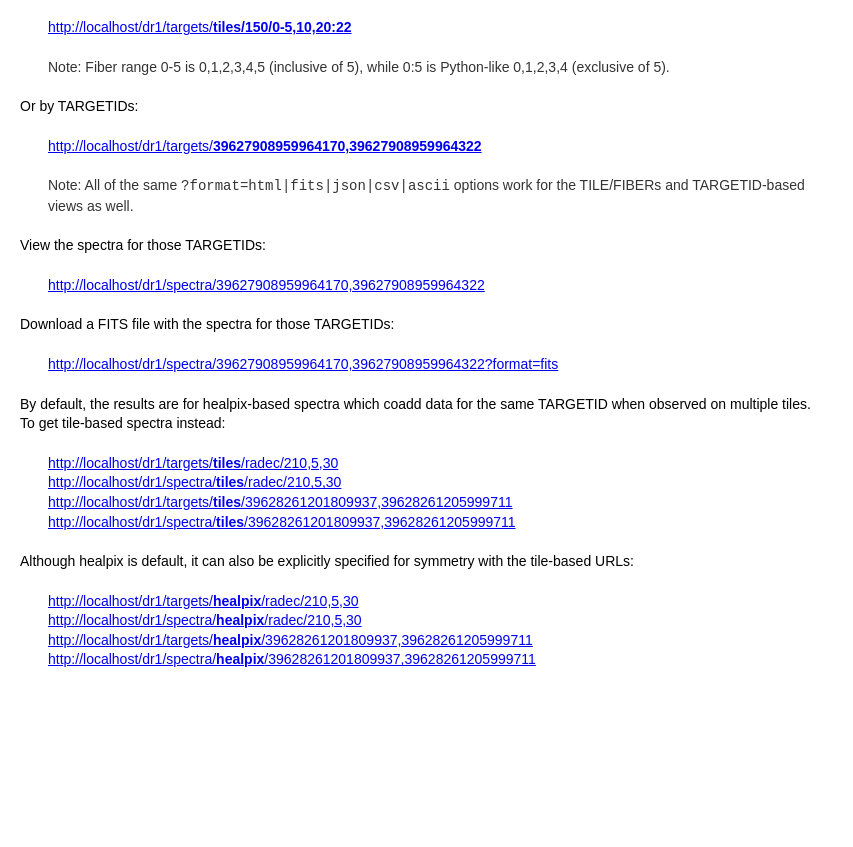
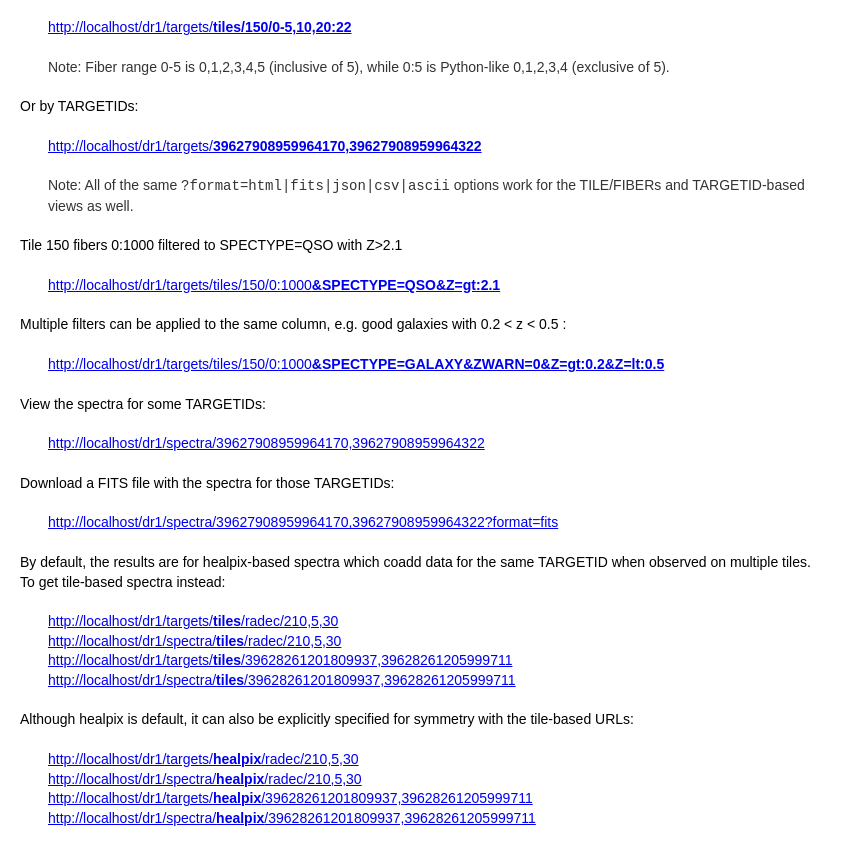
Before and after one commit to sbailey/inspector, a Flask app: page /examples in a window 1280 px wide. Shown: the part 1179-2026 px from the top of the page, without its empty margins (0-853 px from the left). Before the commit the page ends 1868 px from the top, so only its background shows below. Run offline with Flask 3, Linux system fonts and the light colour scheme.

Commit message:
add filter options

```diff
--- a/app.py
+++ b/app.py
@@ -19,6 +19,7 @@ from desispec.io.redrock import read_redrock_targetcat
 from prospect.viewer import plotspectra
 
 from flask import Flask, request, jsonify, render_template, make_response, Response
+import werkzeug.datastructures.structures
 
 from inspector.auth import conditional_auth
 
@@ -65,6 +66,11 @@ def parse_fibers(fibers_string):
 
     return fibers
 
+
+@app.route("/testargs")
+def test_filter():
+    print(type(request.args))
+    return str(request.args.to_dict(flat=False))
 
 @app.route("/<string:specprod>/test")
 @conditional_auth
@@ -220,6 +226,7 @@ def _format_radec(ra,dec):
     return f'({rastr},{decstr})'
 
 def render_table(table, format_type):
+
     if format_type == 'html':
         specprod = table.meta['SPECPROD']
         header = f'DESI {specprod} production'
@@ -246,6 +253,61 @@ def render_table(table, format_type):
     else:
         return f"Unsupported format='{format_type}'", 400
 
+def filter_table(table, args=None):
+    """
+    Filter a Table based upon URL args dict
+
+    TODO: expand explanation, args comes from request.args.to_dict(flat=False)
+    """
+    if args is None:
+        args = request.args.to_dict(flat=False)
+    elif isinstance(args, werkzeug.datastructures.structures.MultiDict):
+        args = args.to_dict(flat=False)
+
+    keep = np.ones(len(table), dtype=bool)
+    for column, filter_list in args.items():
+        if column not in table.colnames:
+            continue
+        for filt in filter_list:
+            if ':' in filt:
+                operator, value = filt.split(':')
+            else:
+                operator = 'eq'
+                value = filt
+
+            value = np.array(value, dtype=table[column].dtype)
+            print(f'Filter {column} {operator} {value}')
+
+            if operator == 'eq':
+                keep &= (table[column] == value)
+            elif operator == 'lt':
+                keep &= (table[column] < value)
+            elif operator == 'le':
+                keep &= (table[column] <= value)
+            elif operator == 'gt':
+                keep &= (table[column] > value)
+            elif operator == 'ge':
+                keep &= (table[column] >= value)
+            else:
+                #- TODO: handle error message with error message to user
+                print(f'ERROR: unrecognized operator {operator}')
+
+    return table[keep]
+
+def add_zcat_columns(targetcat, specprod):
+    """
+    Return copy of targetcat with zcat columns added
+
+    Adds TARGET_RA, TARGET_DEC, SPECTYPE, Z, ZWARN
+    """
+    t = targetcat.copy(copy_data=False)
+    zcat = read_redrock_targetcat(t, fmcols=['TARGET_RA', 'TARGET_DEC'], specprod=specprod)
+    for col in ['TARGET_RA', 'TARGET_DEC', 'SPECTYPE', 'Z', 'ZWARN']:
+        t[col] = zcat[col]
+
+    return t
+
+
 #-------------------------------------------------------------------------
 #- Inventory of targets
 
@@ -264,9 +326,7 @@ def healpix_radec_targets(specprod, radec):
         return MAX_RADIUS_ERROR_MESSAGE
 
     t = inventory.target_healpix(radec=(ra,dec,radius), specprod=specprod)
-    zcat = read_redrock_targetcat(t, fmcols=['TARGET_RA', 'TARGET_DEC'], specprod=specprod)
-    for col in ['TARGET_RA', 'TARGET_DEC', 'SPECTYPE', 'Z', 'ZWARN']:
-        t[col] = zcat[col]
+    t = filter_table(add_zcat_columns(t, specprod))
 
     return render_table(t, format_type)
 
@@ -283,9 +343,7 @@ def healpix_targets(specprod, targetids):
 
     targetids = list(map(int, targetids.split(',')))
     t = inventory.target_healpix(targetids=targetids, specprod=specprod)
-    zcat = read_redrock_targetcat(t, fmcols=['TARGET_RA', 'TARGET_DEC'], specprod=specprod)
-    for col in ['TARGET_RA', 'TARGET_DEC', 'SPECTYPE', 'Z', 'ZWARN']:
-        t[col] = zcat[col]
+    t = filter_table(add_zcat_columns(t, specprod))
 
     return render_table(t, format_type)
 
@@ -304,9 +362,7 @@ def tiles_radec_targets(specprod, radec):
         return MAX_RADIUS_ERROR_MESSAGE
 
     t = inventory.target_tiles(radec=(ra,dec,radius), specprod=specprod)
-    zcat = read_redrock_targetcat(t, fmcols=['TARGET_RA', 'TARGET_DEC'], specprod=specprod)
-    for col in ['TARGET_RA', 'TARGET_DEC', 'SPECTYPE', 'Z', 'ZWARN']:
-        t[col] = zcat[col]
+    t = filter_table(add_zcat_columns(t, specprod))
 
     return render_table(t, format_type)
 
@@ -322,9 +378,7 @@ def tiles_targets(specprod, targetids):
 
     targetids = list(map(int, targetids.split(',')))
     t = inventory.target_tiles(targetids=targetids, specprod=specprod)
-    zcat = read_redrock_targetcat(t, fmcols=['TARGET_RA', 'TARGET_DEC'], specprod=specprod)
-    for col in ['TARGET_RA', 'TARGET_DEC', 'SPECTYPE', 'Z', 'ZWARN']:
-        t[col] = zcat[col]
+    t = filter_table(add_zcat_columns(t, specprod))
 
     return render_table(t, format_type)
 
@@ -363,9 +417,7 @@ def plot_tiles_targets_fibers(specprod, tileid, fibers):
     targetcat['LASTNIGHT'] = lastnight
     targetcat['FIBER'] = fibers
 
-    zcat = read_redrock_targetcat(targetcat, fmcols=['TARGET_RA', 'TARGET_DEC'], specprod=specprod)
-    for col in ['TARGET_RA', 'TARGET_DEC', 'SPECTYPE', 'Z', 'ZWARN']:
-        targetcat[col] = zcat[col]
+    targetcat = filter_table(add_zcat_columns(targetcat, specprod))
 
     return render_table(targetcat, format_type)
 
@@ -438,6 +490,7 @@ def plot_healpix_spectra_radec(specprod, radec):
 
     ra,dec,radius = inventory.parse_radec_string(radec)
     targetcat = inventory.target_healpix(radec=(ra,dec,radius), specprod=specprod)
+    targetcat = filter_table(add_zcat_columns(targetcat, specprod))
 
     num_spectra = len(targetcat)
     if num_spectra == 0:
@@ -469,6 +522,7 @@ def plot_healpix_spectra_targetids(specprod, targetids):
 
     targetids = list(map(int, targetids.split(',')))
     targetcat = inventory.target_healpix(targetids=targetids, specprod=specprod)
+    targetcat = filter_table(add_zcat_columns(targetcat, specprod))
 
     num_spectra = len(targetcat)
     if num_spectra == 0:
@@ -498,6 +552,7 @@ def plot_tiles_spectra_radec(specprod, radec):
 
     ra,dec,radius = inventory.parse_radec_string(radec)
     targetcat = inventory.target_tiles(radec=(ra,dec,radius), specprod=specprod)
+    targetcat = filter_table(add_zcat_columns(targetcat, specprod))
 
     num_spectra = len(targetcat)
     if num_spectra == 0:
@@ -528,6 +583,7 @@ def plot_tiles_spectra_targetids(specprod, targetids):
 
     targetids = list(map(int, targetids.split(',')))
     targetcat = inventory.target_tiles(targetids=targetids, specprod=specprod)
+    targetcat = filter_table(add_zcat_columns(targetcat, specprod))
 
     num_spectra = len(targetcat)
     if num_spectra == 0:
@@ -570,6 +626,8 @@ def plot_tiles_spectra_fibers(specprod, tileid, fibers):
     targetcat['LASTNIGHT'] = lastnight
     targetcat['TILEID'] = tileid
 
+    targetcat = filter_table(add_zcat_columns(targetcat, specprod))
+
     print(f'Reading {len(targetcat)} spectra')
     print(targetcat)
     spectra = read_spectra_parallel(targetcat, specprod=specprod, rdspec_kwargs=dict(return_redshifts=True))
@@ -582,4 +640,4 @@ def plot_tiles_spectra_fibers(specprod, tileid, fibers):
         return f'Unrecognized format {format_type}', 400
 
 if __name__ == "__main__":
-    app.run(debug=True)
+    app.run(debug=True, port=5500)
--- a/templates/examples.html
+++ b/templates/examples.html
@@ -86,7 +86,21 @@ Note: Fiber range 0-5 is 0,1,2,3,4,5 (inclusive of 5), while 0:5 is Python-like
 Note: All of the same <code>?format=html|fits|json|csv|ascii</code> options work for the TILE/FIBERs and TARGETID-based views as well.
 </p>
 
-<p>View the spectra for those TARGETIDs:</p>
+<p>Tile 150 fibers 0:1000 filtered to SPECTYPE=QSO with Z>2.1</p>
+<p class="indented-paragraph">
+<a href="{{ root_url }}/dr1/targets/tiles/150/0:1000?SPECTYPE=QSO&Z=gt:2.1">
+         {{ root_url }}/dr1/targets/tiles/150/0:1000<b>&SPECTYPE=QSO&Z=gt:2.1</b></a>
+</p>
+
+<p>Multiple filters can be applied to the same column, e.g. good galaxies with 0.2 &lt; z &lt; 0.5 :</p>
+<p class="indented-paragraph">
+<a href="{{ root_url }}/dr1/targets/tiles/150/0:1000?SPECTYPE=GALAXY&ZWARN=0&Z=gt:0.2&Z=lt:0.5">
+         {{ root_url }}/dr1/targets/tiles/150/0:1000<b>&SPECTYPE=GALAXY&ZWARN=0&Z=gt:0.2&Z=lt:0.5</b></a>
+</p>
+
+
+
+<p>View the spectra for some TARGETIDs:</p>
 <p class="indented-paragraph">
 <a href="{{ root_url }}/dr1/spectra/39627908959964170,39627908959964322">{{ root_url }}/dr1/spectra/39627908959964170,39627908959964322</a><br>
 </p>
```
